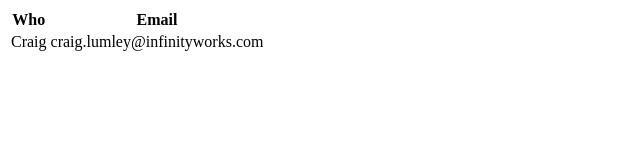
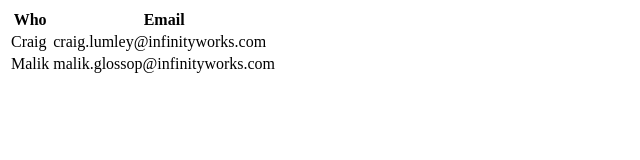
Before and after one commit to mikew94/git-gone-wild-grads-edition, a plain HTML site: page index.html in a window 1280 px wide. Shown: the whole page, without its empty margins (0-640 px from the left). Drawn offline with Linux system fonts and the light colour scheme.

Commit message:
Added 'Malik' to the table

```diff
--- a/index.html
+++ b/index.html
@@ -14,6 +14,10 @@
           <td>Craig</td>
           <td>craig.lumley@infinityworks.com</td>
         </tr>
+        <tr>
+          <td>Malik</td>
+          <td>malik.glossop@infinityworks.com</td>
+        </tr>
       </tbody>
     </table>
   </body>
```
